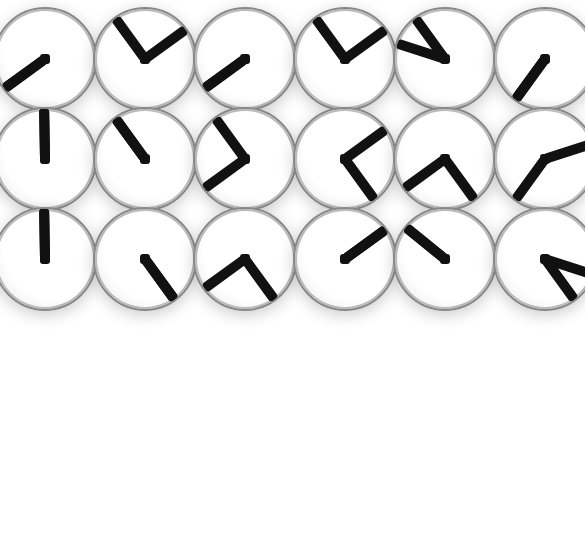
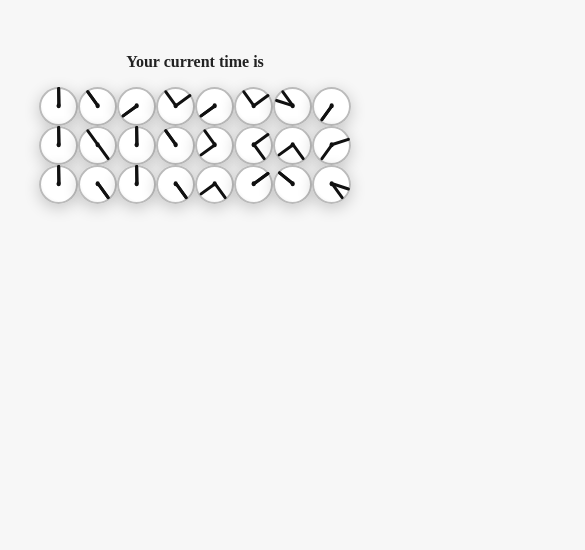
Before and after one commit to MGray24/DigitalAnalogClock, a plain HTML site: page index.html in a window 390 px wide. Shown: the part 294-844 px from the top of the page, 585 px wide, since content can reach past the window. Drawn offline with Linux system fonts and the light colour scheme.

Commit message:
responsiveness rework

```diff
--- a/style.css
+++ b/style.css
@@ -1,65 +1,74 @@
 body {
     display: flex;
-    flex-direction: column; /* Stack children vertically */
+    flex-direction: column;
     justify-content: center;
     align-items: center;
     min-height: 100vh;
     margin: 0;
+    background: #f7f7f7;
 }
 
 .clock-label {
     text-align: center;
-    font-size: 2rem;
+    font-size: clamp(1rem, 3vw, 2rem); /* scales with screen size */
     font-weight: 600;
-    margin-bottom: 24px;
+    margin-bottom: 1rem;
     color: #222;
 }
 
 .digital_clock {
-    background-color: black;
     display: flex;
-    width: 800px;
+    width: 90vw;            /* scale with viewport */
+    max-width: 800px;       /* don’t grow too big */
+    justify-content: center;
 }
 
+/* grid for each digit (no background/border) */
 .digital_number {
     display: grid;
-    grid-template-columns: repeat(2, 100px);
-    grid-template-rows: repeat(3, 100px);
-    place-items: center;
-    background-color: white;
+    grid-template-columns: repeat(2, 1fr);
+    grid-template-rows: repeat(3, 1fr);
+    width: 20vw;
+    max-width: 200px;
+    aspect-ratio: 2 / 3;    /* keeps correct proportion for a 2×3 grid */
+    gap: 0;                 /* no spacing */
 }
 
 .analog_clock {
     position: relative;
+    width: 100%;
+    aspect-ratio: 1 / 1;    /* perfect square (circle after border-radius) */
+    border-radius: 50%;
     background: radial-gradient(circle at 60% 40%, #fff 60%, #e0e0e0 100%);
-    width: 100px;
-    height: 100px;
-    border-radius: 50%;
     box-shadow: 0 4px 16px rgba(0,0,0,0.2), 0 0 0 2px #bbb inset;
-    border: 2px solid #888;
+    /* remove border so they line up */
+    border: none;
 }
 
-.hand{
-    position:absolute;
+/* clock hands */
+.hand {
+    position: absolute;
+    left: 50%;
+    bottom: 50%;
+    transform-origin: 50% 100%;
     transform: rotate(0deg);
-    left:50%;
-    bottom:50%;
-    transform-origin: 50% 100%;
     translate: -50% 0;
-    background:#111; border-radius:3px;
+    background: #111;
+    border-radius: 3px;
 }
 
 .minute, .hour {
-    width: 10px;
-    height: 50px;
+    width: 8%;
+    height: 48%;
 }
 
 .analog_center {
     position: absolute;
-    left:50%;
-    bottom:50%;
-    width: 10px; height: 10px;
+    left: 50%;
+    bottom: 50%;
+    width: 12%;
+    height: 12%;
     translate: -50% 50%;
-    border-radius: 100%;
-    background:#111; border-radius:3px;
+    border-radius: 50%;
+    background: #111;
 }
```
